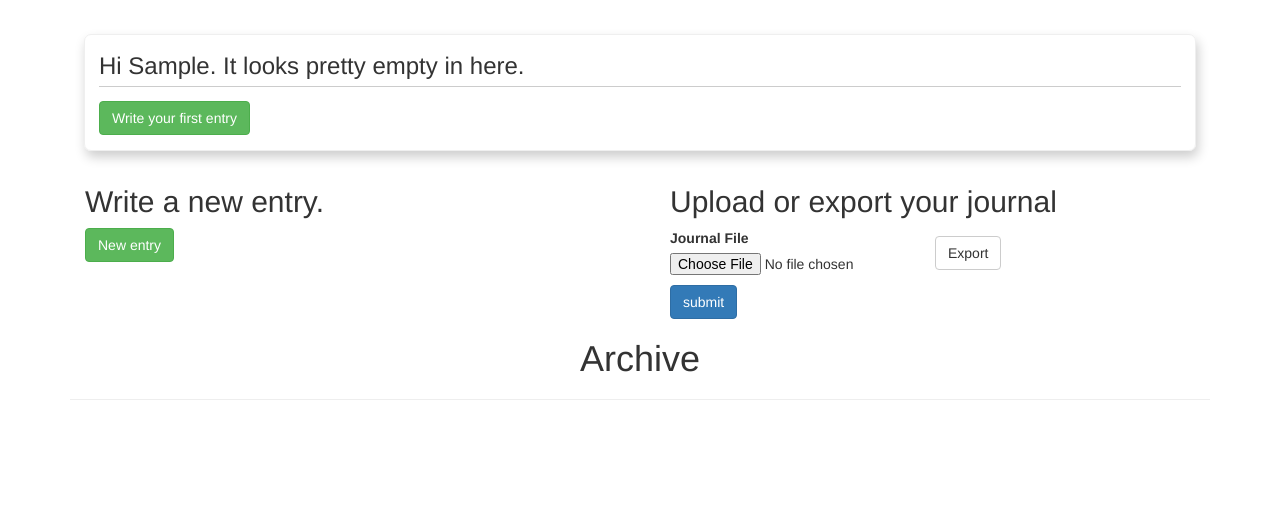
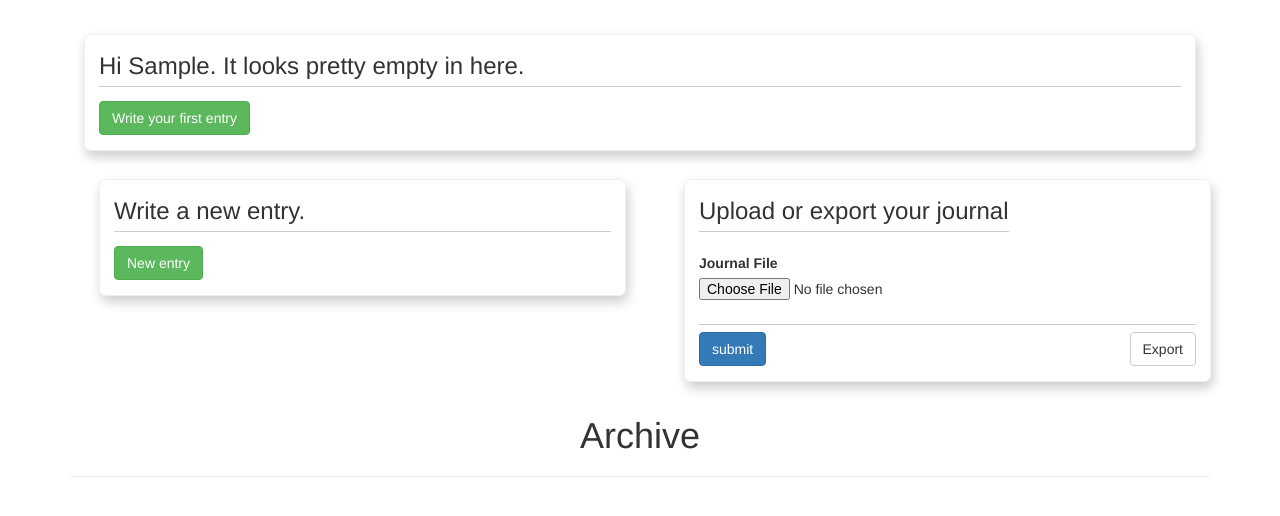
Before and after one commit to TheCDC/journal_app, a Flask app: page /home in a window 1280 px wide. Shown: the part 54-570 px from the top of the page. Run offline with Flask 2, Linux system fonts and the light colour scheme; the visitor is signed in with stand-in values (Sample User, id 1); data comes from the database, SQL or seed files in the repository; data that the repository does not hold is empty; parts of the project's set-up code (start-up, migrations or seed data) failed here and were passed over; some libraries are stand-ins or nearby versions.

Commit message:
Style home page to use more cards

```diff
--- a/webapp/static/stylesheets/default.css
+++ b/webapp/static/stylesheets/default.css
@@ -89,7 +89,7 @@ img {
     width: 100%;
 }
 
-.card > .contents > .description{
+.card > .contents  .description{
     margin-bottom: 0.5em;
     margin-top: 0.5em;
     padding-top: 0.5em;
@@ -97,7 +97,7 @@ img {
 
 
 }
-.card > .contents > .options {
+.card > .contents  .options {
     display: flex;
     flex-direction: row;
     flex-flow: row wrap;
--- a/webapp/templates/home.html
+++ b/webapp/templates/home.html
@@ -42,29 +42,47 @@
         <div class="row">
 
             <div class="col col-md-6" id="plugins_div">
-                <h2> Write a new entry.</h2>
-                <p>
+                <div class="card">
+
+                    <div class="card_title"> Write a new entry.</div>
+                    <div class="contents">
+                        <div class="description">
                             <a href="{{url_for('create_entry')}}" class="btn btn-success">New entry</a>
-                </p>
+
+                        </div>
+                    </div>
+                </div>
+
             </div>
             <div class="col col-md-6" id="upload_div">
-                <h2>Upload or export your journal </h2>
-                <div>
-                    <p>
+                <div class="card">
+
+                    <div class="card_title">Upload or export your journal</div>
+                    <div class="contents">
                         <form class="upload_form {% if context.error %}alert alert-danger{% endif %}" method="POST"
                               action="{{url_for('home')}}" enctype="multipart/form-data">
+
+                            <div class="description">
+
+
                                 {{context.upload_form.hidden_tag()}}
                                 <!--  -->
                                 {{render_field(context.upload_form.file)}}
+
+
+                            </div>
+                            <div class="options">
                                                                 <input class="btn btn-primary" type="submit" value="submit">
+
+                                <a class="btn btn-default" href="{{url_for('export_journal')}}">Export</a>
+
+                            </div>
                         </form>
+
+                    </div>
                     {{context.file_contents}}
-                    </p>
-                    <p>
-                        <a class="btn btn-default" href="{{url_for('export_journal')}}">Export</a>
-                    </p>
+
                 </div>
-
             </div>
 
         </div>
```
Lines whose indentation alone changed are shown as unchanged.
